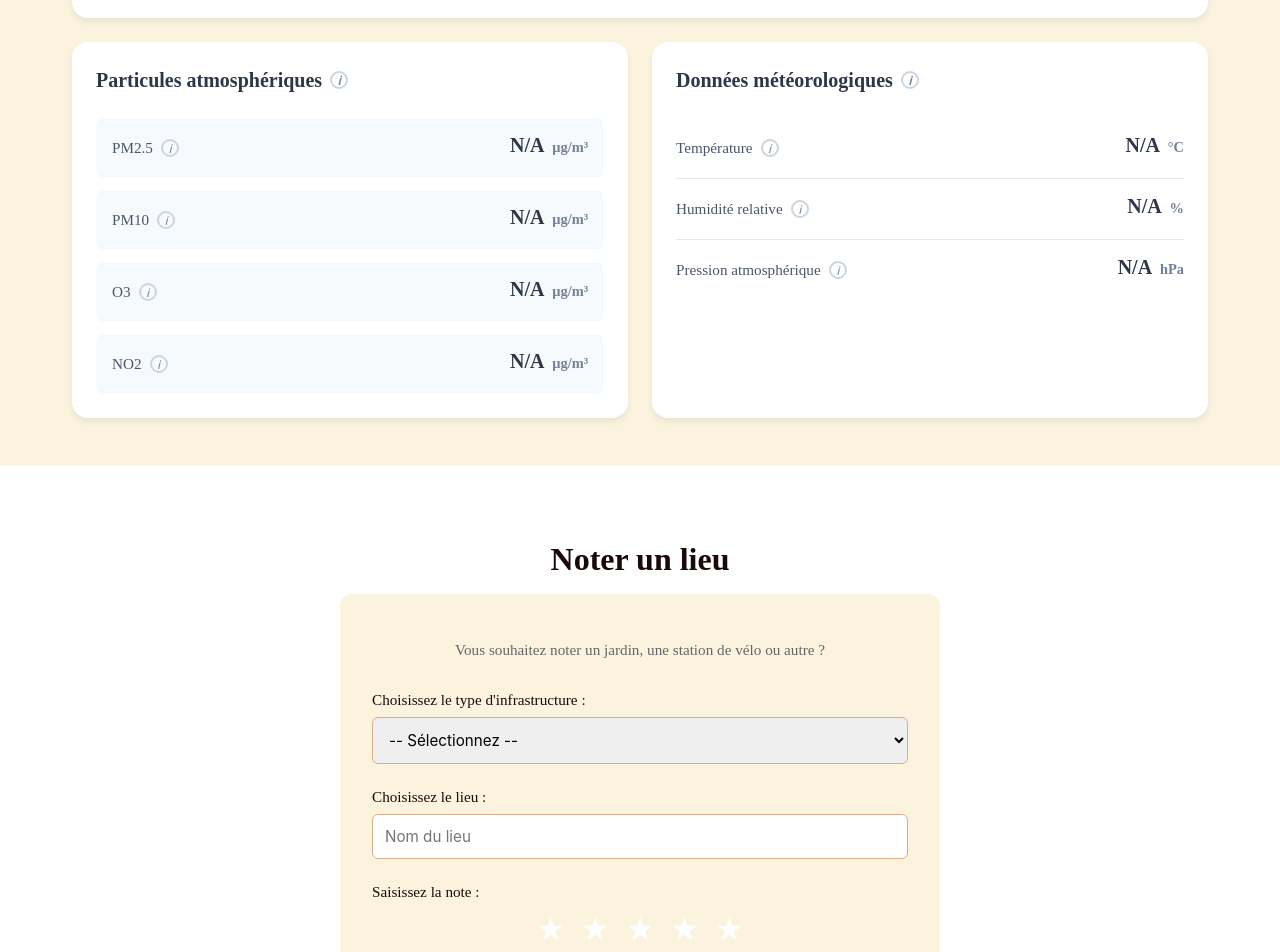
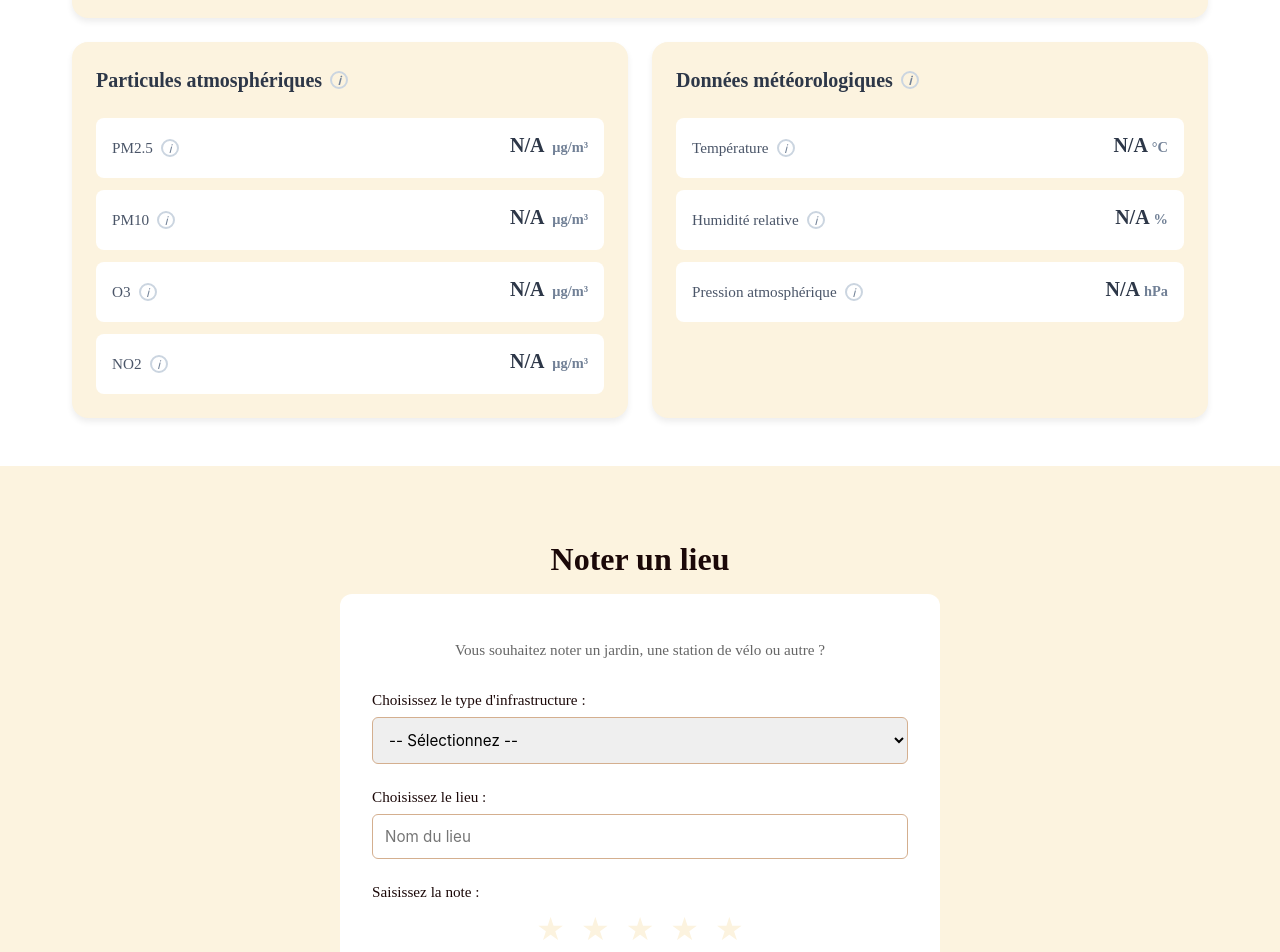
Before and after one commit to Ashvvings/greennes, a Vue app in the folder greennes/: page / in a window 1280 px wide. Shown: the part 520-1472 px from the top of the page. Built offline with nearby package versions, Linux system fonts and the light colour scheme; no server answers.

Commit message:
Fix display

```diff
--- a/greennes/src/components/AirQualitySection.vue
+++ b/greennes/src/components/AirQualitySection.vue
@@ -213,60 +213,49 @@ onMounted(() => {
             </template>
           </h3>
 
-          <div class="data-row" :class="{ 'skeleton-row': loading }">
+          <div class="particule-row" :class="{ 'skeleton-row': loading }">
+            <div class="data-content">
               <span class="data-label" :class="{ 'skeleton-text': loading }">
-              <template v-if="!loading">
-                Température
-                <div class="info-tooltip">
-                  <span class="info-icon">ℹ</span>
-                  <div class="tooltip-text">Température actuelle de l'air en degrés Celsius</div>
-                </div>
+                <template v-if="!loading">Température
+                  <div class="info-tooltip"><span class="info-icon">ℹ</span>
+                    <div class="tooltip-text">Température en °C</div></div>
                 </template>
               </span>
               <span class="data-value" :class="{ 'skeleton-text': loading }">
-              <template v-if="!loading">
-                {{ airData.temperature !== null ? airData.temperature : 'N/A' }}
-                <span class="data-unit">°C</span>
-              </template>
+                <template v-if="!loading">{{ airData.temperature ?? 'N/A' }}<span class="data-unit">°C</span></template>
               </span>
             </div>
+          </div>
 
-          <div class="data-row" :class="{ 'skeleton-row': loading }">
+          <div class="particule-row" :class="{ 'skeleton-row': loading }">
+            <div class="data-content">
               <span class="data-label" :class="{ 'skeleton-text': loading }">
-              <template v-if="!loading">
-                Humidité relative
-                <div class="info-tooltip">
-                  <span class="info-icon">ℹ</span>
-                  <div class="tooltip-text">Pourcentage d'humidité dans l'air</div>
-                </div>
+                <template v-if="!loading">Humidité relative
+                  <div class="info-tooltip"><span class="info-icon">ℹ</span>
+                    <div class="tooltip-text">Pourcentage d'humidité</div></div>
                 </template>
               </span>
               <span class="data-value" :class="{ 'skeleton-text': loading }">
-              <template v-if="!loading">
-                {{ airData.humidity !== null ? airData.humidity : 'N/A' }}
-                <span class="data-unit">%</span>
-              </template>
+                <template v-if="!loading">{{ airData.humidity ?? 'N/A' }}<span class="data-unit">%</span></template>
               </span>
             </div>
+          </div>
 
-          <div class="data-row" :class="{ 'skeleton-row': loading }">
+          <div class="particule-row" :class="{ 'skeleton-row': loading }">
+            <div class="data-content">
               <span class="data-label" :class="{ 'skeleton-text': loading }">
-              <template v-if="!loading">
-                Pression atmosphérique
-                <div class="info-tooltip">
-                  <span class="info-icon">ℹ</span>
-                  <div class="tooltip-text">Pression de l'air en hectopascals</div>
-                </div>
+                <template v-if="!loading">Pression atmosphérique
+                  <div class="info-tooltip"><span class="info-icon">ℹ</span>
+                    <div class="tooltip-text">Pression en hPa</div></div>
                 </template>
               </span>
               <span class="data-value" :class="{ 'skeleton-text': loading }">
-              <template v-if="!loading">
-                {{ airData.pressure !== null ? airData.pressure : 'N/A' }}
-                <span class="data-unit">hPa</span>
-              </template>
+                <template v-if="!loading">{{ airData.pressure ?? 'N/A' }}<span class="data-unit">hPa</span></template>
               </span>
             </div>
           </div>
+        </div>
+
       </div>
     </div>
   </section>
@@ -278,7 +267,7 @@ onMounted(() => {
 }
 
 .air-quality-section {
-  background-color: #FCF3DF;
+  background-color: white;
   padding: 3rem 0;
 }
 
@@ -299,7 +288,7 @@ h2 {
 
 /* Carte principale de l'indice */
 .main-card {
-  background: white;
+  background: #FCF3DF;
   border-radius: 16px;
   padding: 2rem;
   box-shadow: 0 4px 6px rgba(0, 0, 0, 0.07);
@@ -394,7 +383,7 @@ h2 {
 }
 
 .card {
-  background: white;
+  background: #FCF3DF;
   border-radius: 16px;
   padding: 1.5rem;
   box-shadow: 0 4px 6px rgba(0, 0, 0, 0.07);
@@ -448,7 +437,7 @@ h2 {
 
 /* Style pour les particules */
 .particule-row {
-  background: #f7fafc;
+  background: rgb(255, 255, 255);
   padding: 1rem;
   border-radius: 8px;
   margin-bottom: 0.75rem;
--- a/greennes/src/components/RatingForm.vue
+++ b/greennes/src/components/RatingForm.vue
@@ -100,8 +100,15 @@ const errors = reactive({
 </script>
 
 <style scoped>
+h2 {
+  text-align: center;
+  color: #2d3748;
+  font-size: 2.5rem;
+  margin-bottom: 2rem;
+  font-weight: 600;
+}
 .rating-section {
-  background-color: white;
+  background-color: #FCF3DF;
   padding: 3rem 0;
 }
 
@@ -135,7 +142,7 @@ const errors = reactive({
 .form-container {
   max-width: 600px;
   margin: 0 auto;
-  background-color: #FCF3DF;
+  background-color: white;
   border-radius: 12px;
   padding: 2rem;
 }
@@ -184,7 +191,7 @@ const errors = reactive({
   border: none;
   font-size: 2rem;
   cursor: pointer;
-  color: white;
+  color: #FCF3DF;
   transition: color 0.2s;
 }
 
--- a/greennes/src/views/Home.vue
+++ b/greennes/src/views/Home.vue
@@ -6,6 +6,7 @@
     <!-- Main Content Section -->
     <section v-if="selectedLocation" class="main-content" id="home-cards">
       <div class="container">
+        <h2>Infrastructures</h2>
         <div class="cards-grid">
           <BikeCard :location="selectedLocation" @show-map="showBikeMap" />
           <FoodWasteCard :location="selectedLocation" @show-map="showWasteMap" />
@@ -86,6 +87,14 @@ const closeMapModal = () => {
 
 <style scoped>
 
+h2 {
+  text-align: center;
+  color: #2d3748;
+  font-size: 2.5rem;
+  margin-bottom: 2rem;
+  font-weight: 600;
+}
+
 .home-view {
   width: 100%;
   margin-top: 3rem;
@@ -108,24 +117,15 @@ const closeMapModal = () => {
 .cards-grid {
   display: grid;
   gap: 1rem;
-  grid-template-columns: 1fr 1fr 2fr;
+  grid-template-columns: 1fr 1fr;
   grid-template-areas:
-    "bike food park";
+      "bike food"
+      "park park";
 }
 
 .cards-grid > :nth-child(1) { grid-area: bike; }
 .cards-grid > :nth-child(2) { grid-area: food; }
 .cards-grid > :nth-child(3) { grid-area: park; }
-
-/* ---- TABLET (2 lignes) ---- */
-@media (max-width: 1024px) {
-  .cards-grid {
-    grid-template-columns: 1fr 1fr;
-    grid-template-areas:
-      "bike food"
-      "park park";
-  }
-}
 
 /* ---- MOBILE ---- */
 @media (max-width: 768px) {
```
Lines whose indentation alone changed are shown as unchanged.
